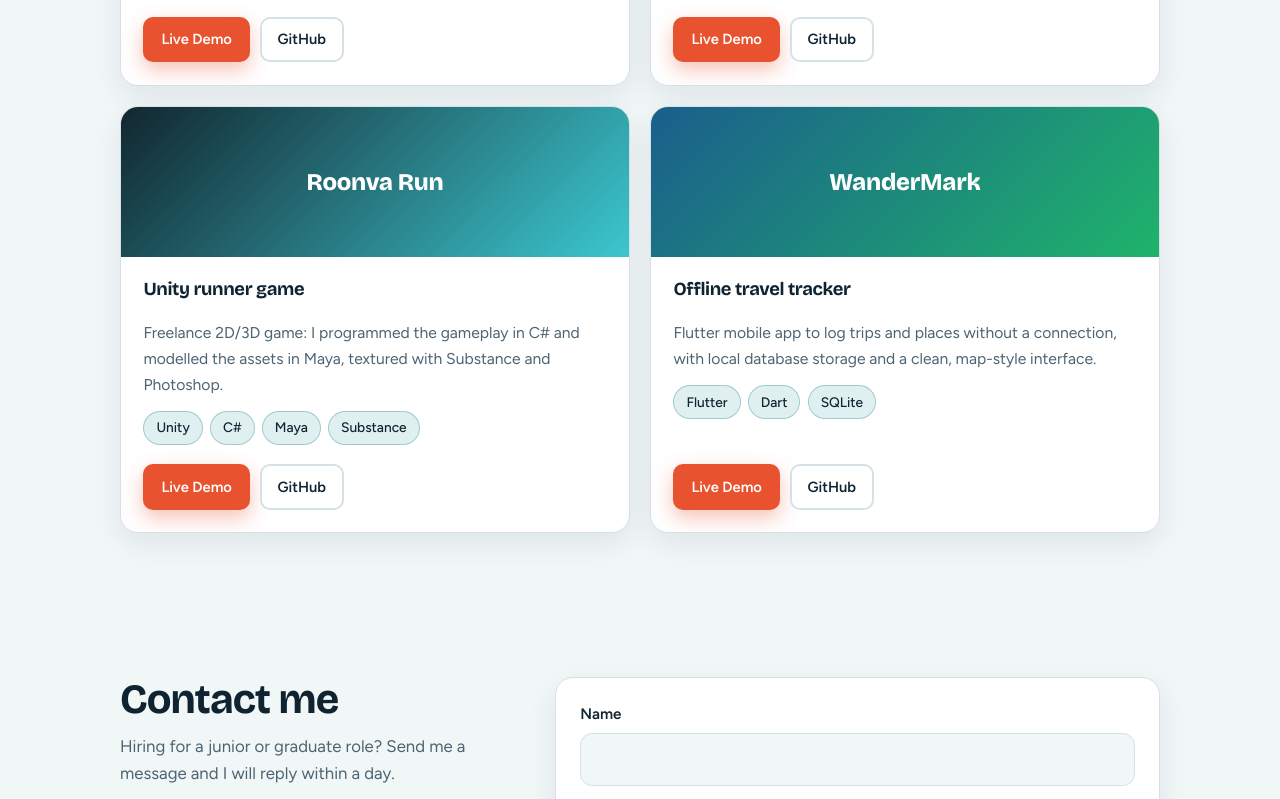
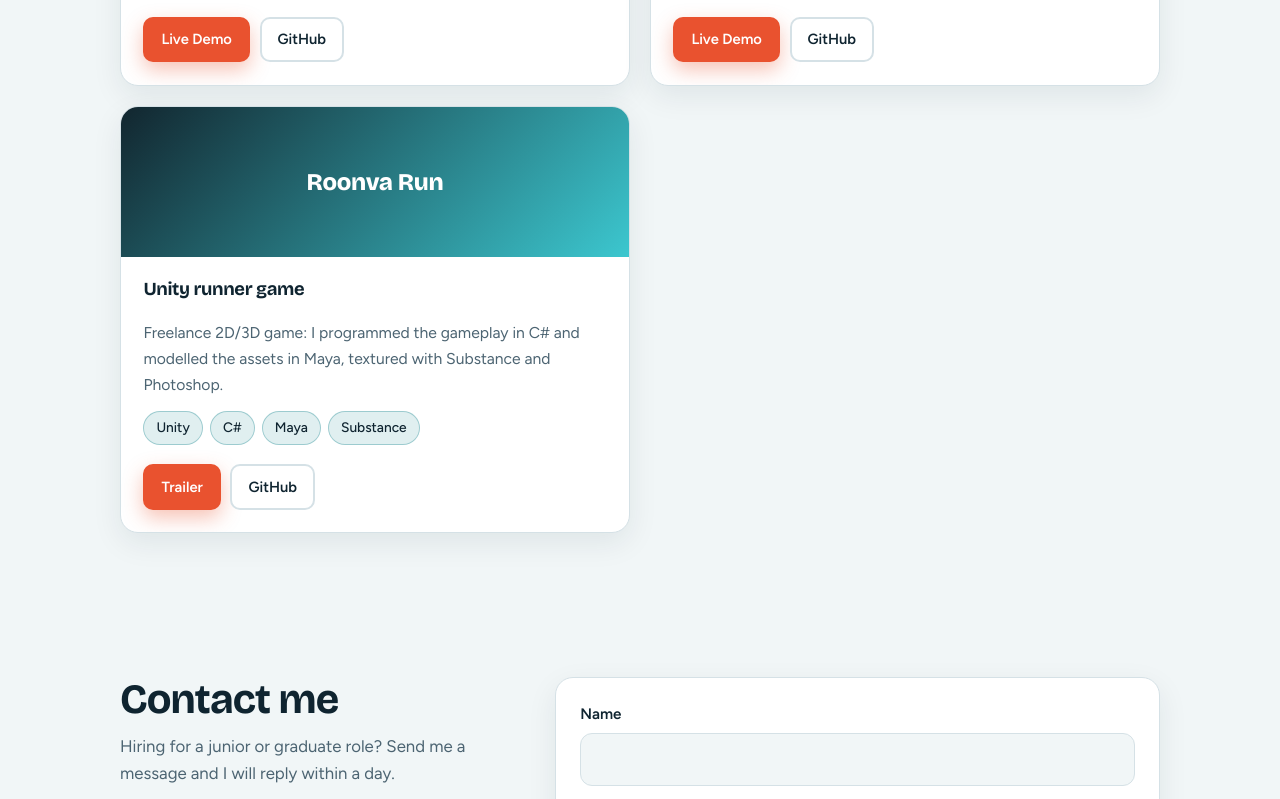
Before and after one commit to ByXgX/curriculum, a plain HTML site: page index.html in a window 1280 px wide. Shown: the part 2335-3134 px from the top of the page. Drawn offline with nearby package versions, Linux system fonts and the light colour scheme.

Commit message:
changing links

```diff
--- a/index.html
+++ b/index.html
@@ -85,25 +85,19 @@
         <div class="thumb" style="background:linear-gradient(135deg,#0F2430,#007C85)">Loveday Mechanical</div>
         <div class="body"><h3>Mechanic workshop landing page</h3><p>Single-page responsive site for a local Gold Coast workshop: services, opening hours, map and a clear call-to-call button.</p>
         <ul class="chips"><li class="chip">HTML5</li><li class="chip">CSS3</li><li class="chip">JavaScript</li><li class="chip">Netlify</li></ul>
-        <div class="actions"><a class="btn btn-primary" href="#" target="_blank" rel="noopener">Live Demo</a><a class="btn btn-ghost" href="#" target="_blank" rel="noopener">GitHub</a></div></div>
+        <div class="actions"><a class="btn btn-primary" href="#" target="_blank" rel="noopener">Live Demo</a><a class="btn btn-ghost" href="https://github.com/ByXgX/loveday-mechanical-demo" target="_blank" rel="noopener">GitHub</a></div></div>
       </article>
       <article class="card proj">
         <div class="thumb" style="background:linear-gradient(135deg,#E9522F,#8A2D6B)">New Lengths Hair Salon</div>
         <div class="body"><h3>Hair salon landing page</h3><p>Mobile-first brand page with a service menu, gallery and booking call-to-action, built to load fast on phones.</p>
         <ul class="chips"><li class="chip">HTML5</li><li class="chip">CSS3</li><li class="chip">Bootstrap 5</li><li class="chip">Netlify</li></ul>
-        <div class="actions"><a class="btn btn-primary" href="#" target="_blank" rel="noopener">Live Demo</a><a class="btn btn-ghost" href="#" target="_blank" rel="noopener">GitHub</a></div></div>
+        <div class="actions"><a class="btn btn-primary" href="https://newlengths-nobbybeach.netlify.app" target="_blank" rel="noopener">Live Demo</a><a class="btn btn-ghost" href="#" target="_blank" rel="noopener">GitHub</a></div></div>
       </article>
       <article class="card proj">
         <div class="thumb" style="background:linear-gradient(135deg,#12262F,#3CC7CF)">Roonva Run</div>
         <div class="body"><h3>Unity runner game</h3><p>Freelance 2D/3D game: I programmed the gameplay in C# and modelled the assets in Maya, textured with Substance and Photoshop.</p>
         <ul class="chips"><li class="chip">Unity</li><li class="chip">C#</li><li class="chip">Maya</li><li class="chip">Substance</li></ul>
-        <div class="actions"><a class="btn btn-primary" href="#" target="_blank" rel="noopener">Live Demo</a><a class="btn btn-ghost" href="#" target="_blank" rel="noopener">GitHub</a></div></div>
-      </article>
-      <article class="card proj">
-        <div class="thumb" style="background:linear-gradient(135deg,#1B5E8C,#1FB36B)">WanderMark</div>
-        <div class="body"><h3>Offline travel tracker</h3><p>Flutter mobile app to log trips and places without a connection, with local database storage and a clean, map-style interface.</p>
-        <ul class="chips"><li class="chip">Flutter</li><li class="chip">Dart</li><li class="chip">SQLite</li></ul>
-        <div class="actions"><a class="btn btn-primary" href="#" target="_blank" rel="noopener">Live Demo</a><a class="btn btn-ghost" href="#" target="_blank" rel="noopener">GitHub</a></div></div>
+        <div class="actions"><a class="btn btn-primary" href="https://youtu.be/4eCDpfUgiYY" target="_blank" rel="noopener">Trailer</a><a class="btn btn-ghost" href="#" target="_blank" rel="noopener">GitHub</a></div></div>
       </article>
     </div>
   </div>
@@ -116,8 +110,8 @@
       <p class="lead" style="margin-bottom:0">Hiring for a junior or graduate role? Send me a message and I will reply within a day.</p>
       <div class="links">
         <a href="mailto:guillep2002@gmail.com"><svg viewBox="0 0 24 24" fill="none" stroke="currentColor" stroke-width="2" stroke-linecap="round" stroke-linejoin="round"><rect x="3" y="5" width="18" height="14" rx="2"/><path d="m3 7 9 6 9-6"/></svg>guillep2002@gmail.com</a>
-        <a href="https://github.com/" target="_blank" rel="noopener"><svg viewBox="0 0 24 24" fill="currentColor"><path d="M12 2a10 10 0 0 0-3.2 19.5c.5.1.7-.2.7-.5v-1.8c-2.8.6-3.4-1.2-3.4-1.2-.5-1.2-1.1-1.5-1.1-1.5-.9-.6.1-.6.1-.6 1 .1 1.5 1 1.5 1 .9 1.5 2.3 1.1 2.9.8.1-.6.3-1.1.6-1.3-2.2-.3-4.6-1.1-4.6-5 0-1.1.4-2 1-2.7-.1-.3-.4-1.3.1-2.7 0 0 .8-.3 2.8 1a9.6 9.6 0 0 1 5 0c1.9-1.3 2.8-1 2.8-1 .5 1.4.2 2.4.1 2.7.6.7 1 1.6 1 2.7 0 3.9-2.4 4.7-4.6 5 .4.3.7.9.7 1.8v2.7c0 .3.2.6.7.5A10 10 0 0 0 12 2z"/></svg>GitHub</a>
-        <a href="https://www.linkedin.com/" target="_blank" rel="noopener"><svg viewBox="0 0 24 24" fill="currentColor"><path d="M4.5 3A1.8 1.8 0 1 0 4.5 6.6 1.8 1.8 0 0 0 4.5 3zM3 8.5h3V21H3zM9 8.5h2.9v1.7c.5-.9 1.7-2 3.7-2 3.4 0 4.4 2.2 4.4 5.3V21h-3v-6.6c0-1.6-.1-3.3-2-3.3s-2.1 1.5-2.1 3.2V21H9z"/></svg>LinkedIn</a>
+        <a href="https://github.com/ByXgX" target="_blank" rel="noopener"><svg viewBox="0 0 24 24" fill="currentColor"><path d="M12 2a10 10 0 0 0-3.2 19.5c.5.1.7-.2.7-.5v-1.8c-2.8.6-3.4-1.2-3.4-1.2-.5-1.2-1.1-1.5-1.1-1.5-.9-.6.1-.6.1-.6 1 .1 1.5 1 1.5 1 .9 1.5 2.3 1.1 2.9.8.1-.6.3-1.1.6-1.3-2.2-.3-4.6-1.1-4.6-5 0-1.1.4-2 1-2.7-.1-.3-.4-1.3.1-2.7 0 0 .8-.3 2.8 1a9.6 9.6 0 0 1 5 0c1.9-1.3 2.8-1 2.8-1 .5 1.4.2 2.4.1 2.7.6.7 1 1.6 1 2.7 0 3.9-2.4 4.7-4.6 5 .4.3.7.9.7 1.8v2.7c0 .3.2.6.7.5A10 10 0 0 0 12 2z"/></svg>GitHub</a>
+        <a href="https://www.linkedin.com/in/guillermo-palmero-fiz-a77741223/" target="_blank" rel="noopener"><svg viewBox="0 0 24 24" fill="currentColor"><path d="M4.5 3A1.8 1.8 0 1 0 4.5 6.6 1.8 1.8 0 0 0 4.5 3zM3 8.5h3V21H3zM9 8.5h2.9v1.7c.5-.9 1.7-2 3.7-2 3.4 0 4.4 2.2 4.4 5.3V21h-3v-6.6c0-1.6-.1-3.3-2-3.3s-2.1 1.5-2.1 3.2V21H9z"/></svg>LinkedIn</a>
       </div>
     </div>
     <form id="form" class="card" novalidate>
```
